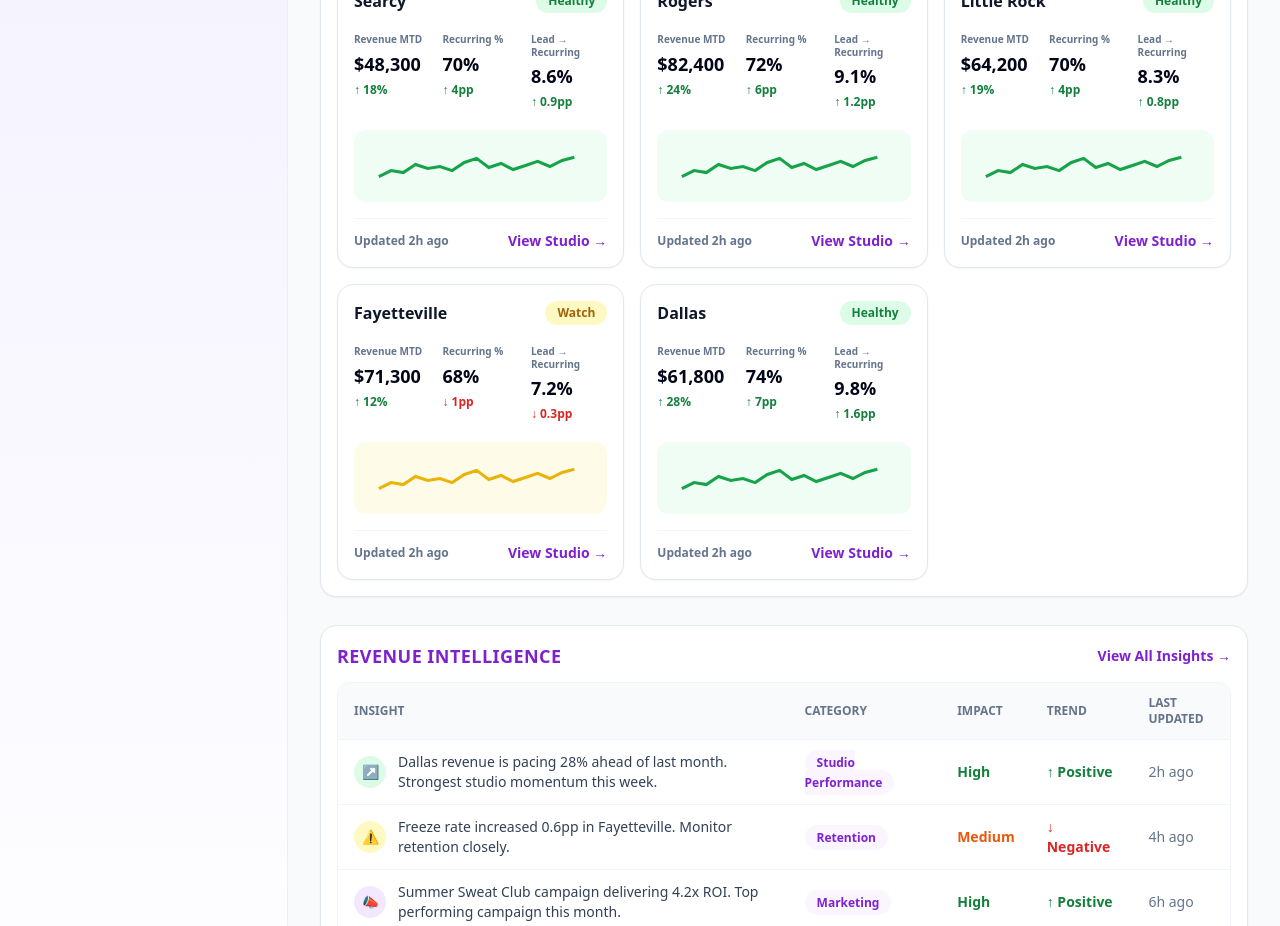
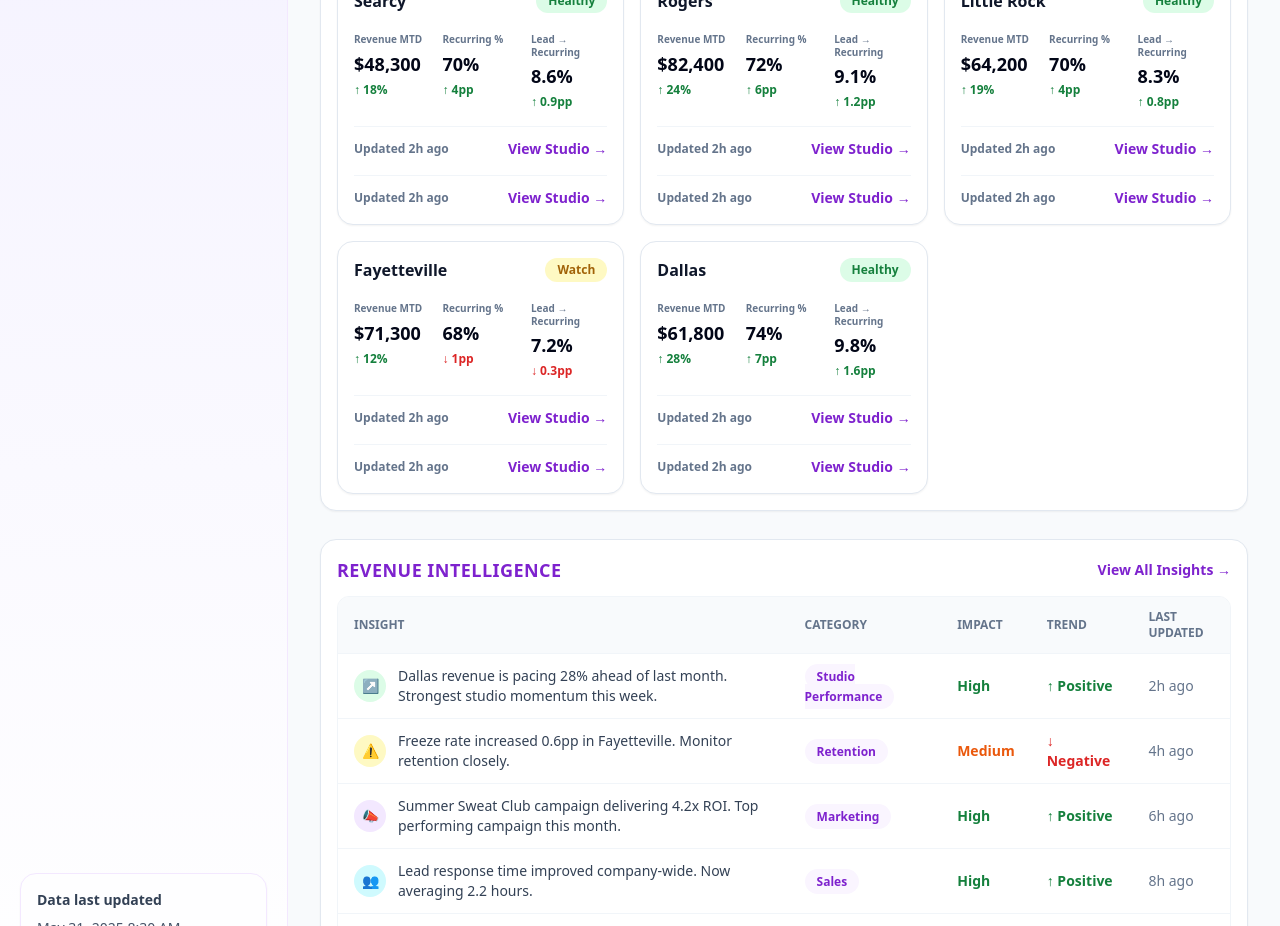
Before and after one commit to kaitlin31/nooma-command-center, a React (Vite) app: page / in a window 1280 px wide. Shown: the part 1200-2126 px from the top of the page. Built offline with nearby package versions, Linux system fonts and the light colour scheme.

Commit message:
Update App.jsx

```diff
--- a/src/App.jsx
+++ b/src/App.jsx
@@ -312,7 +312,15 @@ function StudioCard({ studio }) {
         <MiniMetric label="Lead → Recurring" value={studio.conversion} change={studio.change3} />
       </div>
 
-      <Sparkline color={studio.line} fill={studio.fill} />
+      <div className="border-t border-slate-100 mt-4 pt-3 flex items-center justify-between">
+  <span className="text-xs text-slate-500 font-semibold">
+    Updated 2h ago
+  </span>
+
+  <button className="text-purple-700 font-bold text-sm">
+    View Studio →
+  </button>
+</div>
 
     <div className="border-t border-slate-100 mt-4 pt-3 flex items-center justify-between">
   <span className="text-xs text-slate-500 font-semibold">
```
